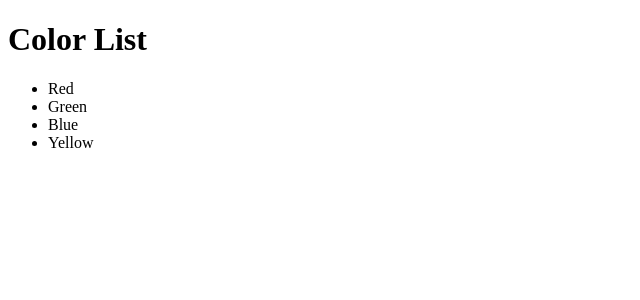
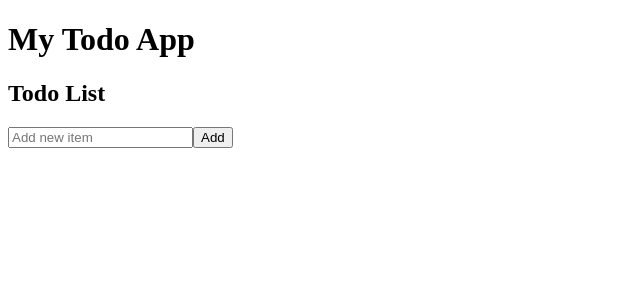
Before and after one commit to Iamarainbow2/Exercices, a React (Vite) app in the folder React/: page / in a window 1280 px wide. Shown: the top 300 px of the page, without its empty margins (0-640 px from the left). Built offline with nearby package versions, Linux system fonts and the light colour scheme; the HTML template or start-up script is replaced by a standard one.

Commit message:
to-do list component added

```diff
--- a/React/src/App.jsx
+++ b/React/src/App.jsx
@@ -1,18 +1,11 @@
 
-import Colors from "./Components/Colors";
+import TodoList from "./Components/TodoList";
 
 function App() {
-  const colorList = [
-    { id: 1, name: 'Red' },
-    { id: 2, name: 'Green' },
-    { id: 3, name: 'Blue' },
-    { id: 4, name: 'Yellow' },
-  ];
-
   return (
     <div>
-      <h1>Color List</h1>
-      <Colors items={colorList} />
+      <h1>My Todo App</h1>
+      <TodoList />
     </div>
   );
 }
--- a/React/src/Components/Color.jsx
+++ /dev/null
@@ -1,7 +0,0 @@
-
-
-function Color({ id, name }) {
-  return <li key={id}>{name}</li>;
-}
-
-export default Color;
--- a/React/src/Components/Colors.jsx
+++ /dev/null
@@ -1,8 +0,0 @@
-
-import Color from "./Color";
-
-function Colors({ items }) {
-  return <ul>{items.map((color) => <Color key={color.id} {...color} />)}</ul>;
-}
-
-export default Colors;
--- /dev/null
+++ b/React/src/Components/TodoList.jsx
@@ -0,0 +1,35 @@
+import { useState } from 'react';
+
+function TodoList() {
+  const [items, setItems] = useState([]);
+  const [newItem, setNewItem] = useState('');
+
+  const addItem = () => {
+    if (newItem.trim() !== '') {
+      setItems((prevItems) => [...prevItems, newItem]);
+      setNewItem('');
+    }
+  };
+
+  return (
+    <div>
+      <h2>Todo List</h2>
+      <ul>
+        {items.map((item, index) => (
+          <li key={index}>{item}</li>
+        ))}
+      </ul>
+      <div>
+        <input
+          type="text"
+          value={newItem}
+          onChange={(e) => setNewItem(e.target.value)}
+          placeholder="Add new item"
+        />
+        <button onClick={addItem}>Add</button>
+      </div>
+    </div>
+  );
+}
+
+export default TodoList;
```
